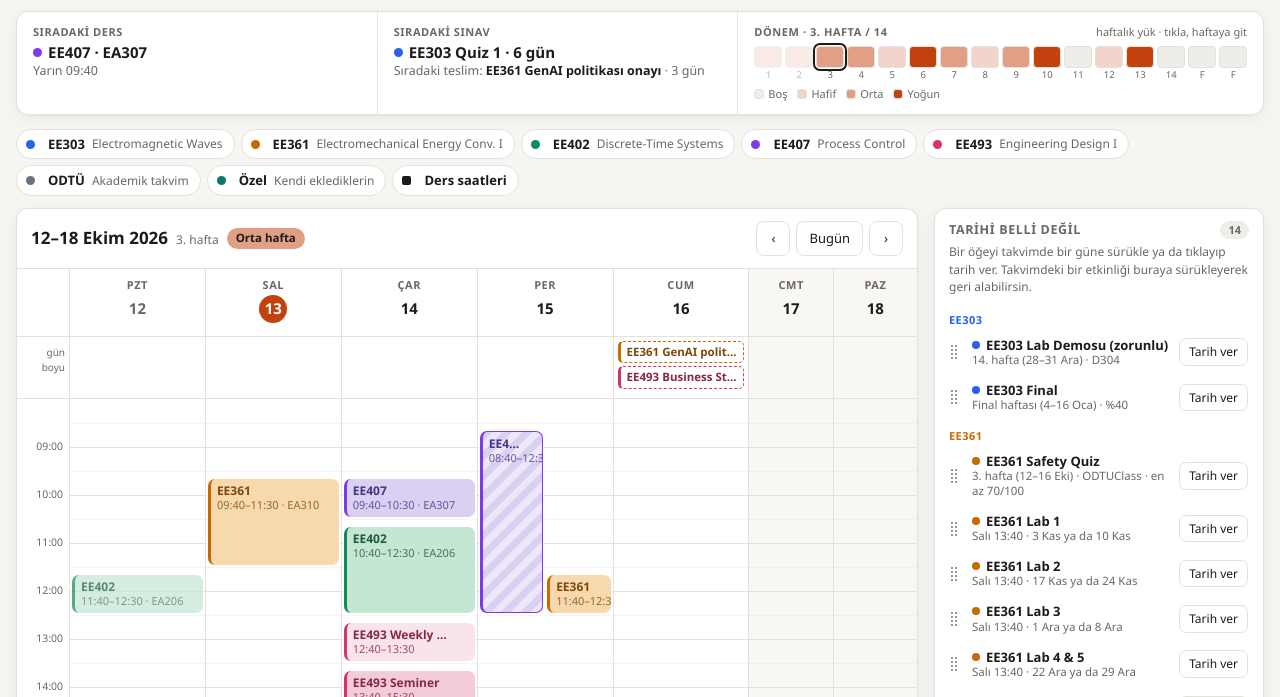
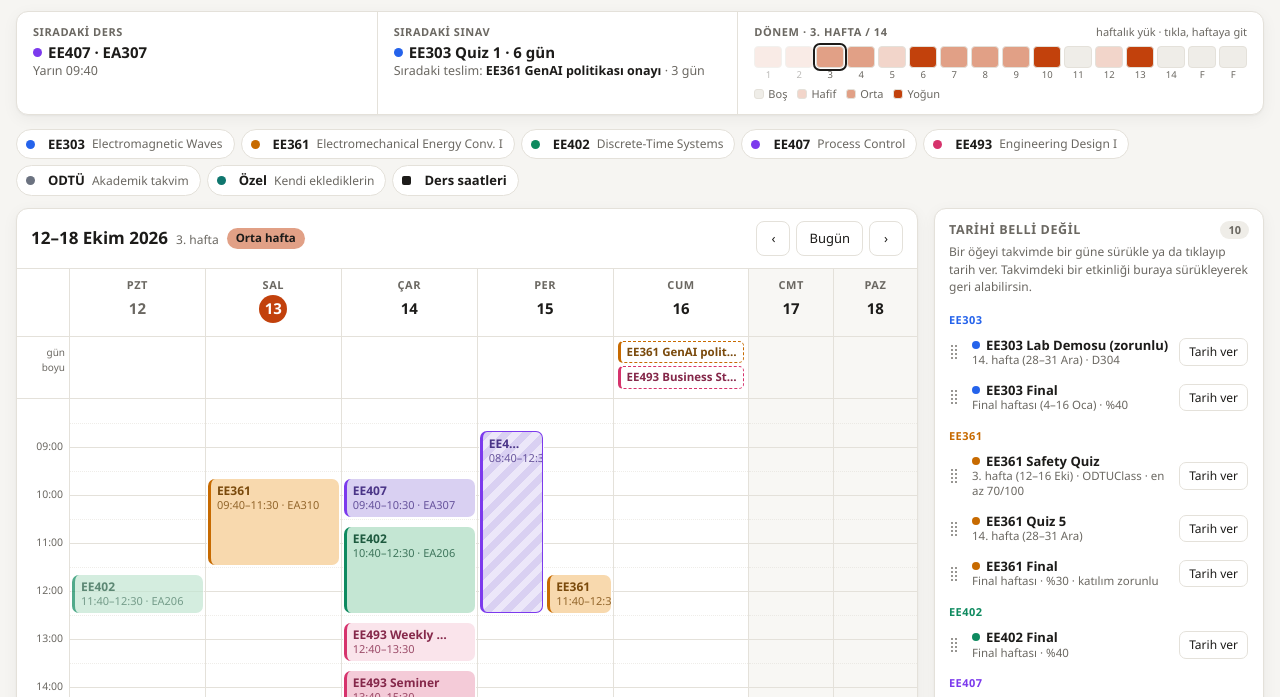
Before and after one commit to oguzkaandogru/my_calendar, a plain HTML site: page index.html in a window 1280 px wide. Shown: the part 76-773 px from the top of the page. Drawn offline with Linux system fonts and the light colour scheme.

Commit message:
EE361 lablar: 3 Kas, 17 Kas, 1 Ara, 22 Ara

```diff
--- a/index.html
+++ b/index.html
@@ -1,5 +1,5 @@
 <!doctype html>
-<!-- surum: 2026-10-13b · EE361 lab 13:40 -->
+<!-- surum: 2026-10-13c · EE361 lablar yerlesti -->
 <html lang="tr">
 <head>
 <meta charset="utf-8">
@@ -467,10 +467,10 @@ const BASE=[
   {id:"361-q4",c:"EE361",type:"quiz",t:"EE361 Quiz 4",d:"2026-12-19",n:"Cumartesi"},
   {id:"361-mt2",c:"EE361",type:"exam",t:"EE361 Midterm 2",d:"2026-12-24",n:"%15"},
   {id:"361-safety",c:"EE361",type:"quiz",t:"EE361 Safety Quiz",d:null,hint:"3. hafta (12–16 Eki) · ODTUClass · en az 70/100",win:["2026-10-12","2026-10-18"],n:"Geçemezsen laba giremezsin, NA alırsın"},
-  {id:"361-lab1",c:"EE361",type:"lab",t:"EE361 Lab 1",d:null,hint:"Salı 13:40 · 3 Kas ya da 10 Kas",win:["2026-11-03","2026-11-10"],lab:"EE361",n:"Lab bölümün: Salı 13:40–17:30, bölüm \"- 1\". Her lab iki haftaya bölünüyor (Groups 1/2 ve 2/2); hangi haftada olduğun teyit edilince takvime yerleşecek."},
-  {id:"361-lab2",c:"EE361",type:"lab",t:"EE361 Lab 2",d:null,hint:"Salı 13:40 · 17 Kas ya da 24 Kas",win:["2026-11-17","2026-11-24"],lab:"EE361",n:"Lab bölümün: Salı 13:40–17:30, bölüm \"- 1\". Her lab iki haftaya bölünüyor (Groups 1/2 ve 2/2); hangi haftada olduğun teyit edilince takvime yerleşecek."},
-  {id:"361-lab3",c:"EE361",type:"lab",t:"EE361 Lab 3",d:null,hint:"Salı 13:40 · 1 Ara ya da 8 Ara",win:["2026-12-01","2026-12-08"],lab:"EE361",n:"Lab bölümün: Salı 13:40–17:30, bölüm \"- 1\". Her lab iki haftaya bölünüyor (Groups 1/2 ve 2/2); hangi haftada olduğun teyit edilince takvime yerleşecek."},
-  {id:"361-lab45",c:"EE361",type:"lab",t:"EE361 Lab 4 & 5",d:null,hint:"Salı 13:40 · 22 Ara ya da 29 Ara",win:["2026-12-22","2026-12-29"],lab:"EE361",n:"Lab bölümün: Salı 13:40–17:30, bölüm \"- 1\". Her lab iki haftaya bölünüyor (Groups 1/2 ve 2/2); hangi haftada olduğun teyit edilince takvime yerleşecek."},
+  {id:"361-lab1",c:"EE361",type:"lab",t:"EE361 Lab 1",d:"2026-11-03",s:"13:40",e:"17:30",lab:"EE361",n:"Lab 1 · Hafta 6, Groups 1/2. Salı 13:40–17:30, bölüm \"- 1\". Katılım zorunlu (yoksa NA)."},
+  {id:"361-lab2",c:"EE361",type:"lab",t:"EE361 Lab 2",d:"2026-11-17",s:"13:40",e:"17:30",lab:"EE361",n:"Lab 2 · Hafta 8, Groups 1/2. Salı 13:40–17:30, bölüm \"- 1\". Katılım zorunlu (yoksa NA)."},
+  {id:"361-lab3",c:"EE361",type:"lab",t:"EE361 Lab 3",d:"2026-12-01",s:"13:40",e:"17:30",lab:"EE361",n:"Lab 3 · Hafta 10, Groups 1/2. Salı 13:40–17:30, bölüm \"- 1\". Katılım zorunlu (yoksa NA). Aynı gün EE402 Midterm 2 var."},
+  {id:"361-lab45",c:"EE361",type:"lab",t:"EE361 Lab 4 & 5",d:"2026-12-22",s:"13:40",e:"17:30",lab:"EE361",n:"Lab 4 & 5 · Hafta 13, Groups 1/2. Salı 13:40–17:30, bölüm \"- 1\". Katılım zorunlu (yoksa NA)."},
   {id:"361-q5",c:"EE361",type:"quiz",t:"EE361 Quiz 5",d:null,hint:"14. hafta (28–31 Ara)",win:["2026-12-28","2026-12-31"]},
   {id:"361-fin",c:"EE361",type:"exam",t:"EE361 Final",d:null,hint:"Final haftası · %30 · katılım zorunlu",win:["2027-01-04","2027-01-16"]},
   // EE402
@@ -510,7 +510,7 @@ const INFO={
     links:[["ODTUClass",ODTUCLASS]]},
   EE361:{people:[["Koordinatör","Keyvan Fıruzi","keyvan@metu.edu.tr"],["Hocalar","Murat Göl · Ulaş Karaağaç · Ozan Keysan · İlker Şahin"],["Asistan koordinatörü","İsmail Macit · C-114","ismacit@metu.edu.tr"]],
     book:"P. C. Sen, Principles of Electric Machines and Power Electronics (3. baskı)",
-    rules:["Lab: Salı 13:40–17:30, bölüm \"- 1\" (her lab iki haftadan birinde).","Tüm deneylere katılım zorunlu, yoksa NA.","Finale girmek zorunlu, yoksa NA.","Laba girmek için Safety Quiz'den en az 70/100.","GenAI politikasını 3. hafta sonuna kadar ODTUClass'ta onayla.","Sorun olursa sıra: asistan → ofis saati → koordinatör."],
+    rules:["Lablar Salı 13:40–17:30 (bölüm \"- 1\", ilk haftalar): 3 Kas · 17 Kas · 1 Ara · 22 Ara.","Tüm deneylere katılım zorunlu, yoksa NA.","Finale girmek zorunlu, yoksa NA.","Laba girmek için Safety Quiz'den en az 70/100.","GenAI politikasını 3. hafta sonuna kadar ODTUClass'ta onayla.","Sorun olursa sıra: asistan → ofis saati → koordinatör."],
     links:[["ODTUClass",ODTUCLASS]]},
   EE402:{people:[["Hoca","Kenan Ahıska","kahiska@metu.edu.tr"],["Asistan","Tarık Berke Akdoğan","tarika@metu.edu.tr"]],
     book:"K. Ogata, Discrete-Time Control Systems · Mert Ankaralı'nın ders notları",
```
